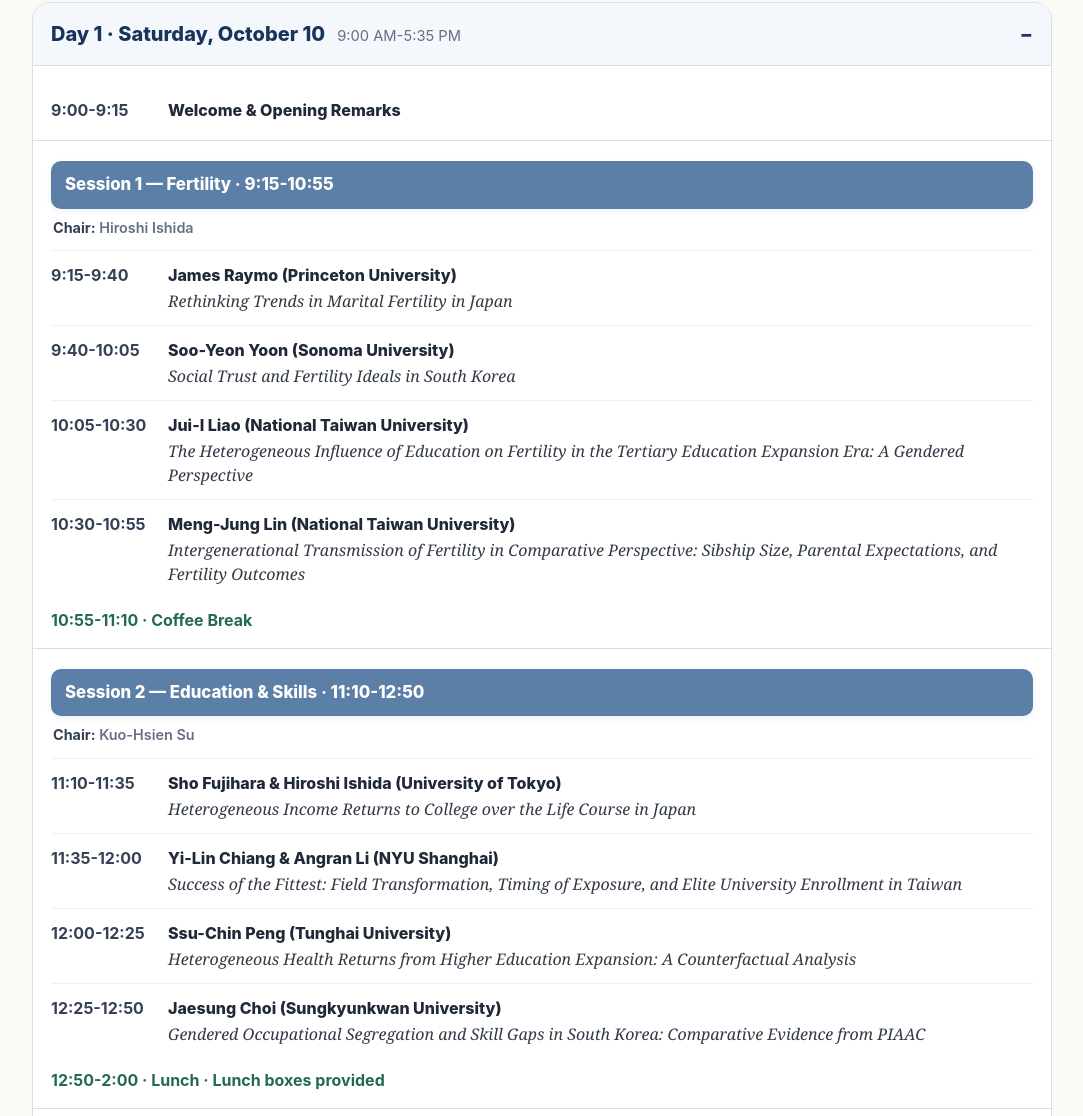
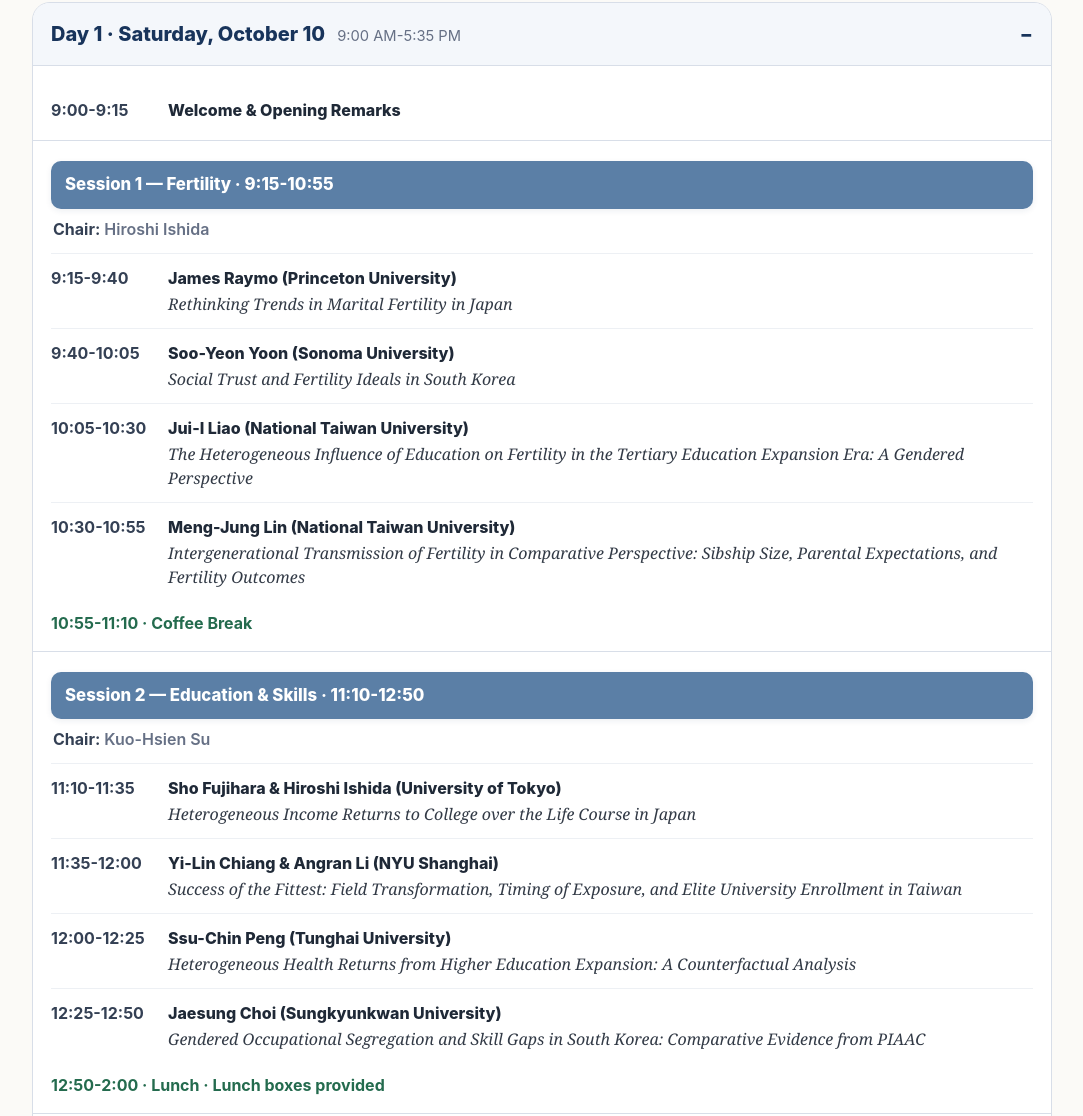
Before and after one commit to jaesungc/2026_Life_Course_Conference, a plain HTML site: page index.html in a window 1280 px wide. Shown: the part 1006-2122 px from the top of the page, without its empty margins (98-1181 px from the left). Drawn offline with Linux system fonts and the light colour scheme.

Commit message:
Match chair text size to presenter text

```diff
--- a/index.html
+++ b/index.html
@@ -41,7 +41,7 @@ details[open] > .dayhead::after{content:'−'}
 .session{padding:20px 18px 6px}
 .session + .session{border-top:1px solid var(--line)}
 .session-title{display:block;font-size:1.05rem;font-weight:850;color:#fff;background:#5b7fa6;padding:11px 14px;border-radius:10px;margin:0 0 8px;box-shadow:0 2px 6px rgba(24,52,91,.08)}
-.session-chair{font-size:.9rem;color:var(--muted);font-weight:600;margin:0 2px 12px}.session-chair strong{color:#344054}
+.session-chair{font-size:1rem;color:var(--muted);font-weight:600;margin:0 2px 12px}.session-chair strong{color:#344054}
 .paper{display:grid;grid-template-columns:105px 1fr;gap:12px;padding:12px 0;border-top:1px solid #edf0f4}
 .paper:first-of-type{border-top:0}
 .time{font-weight:750;color:#344054}
```
